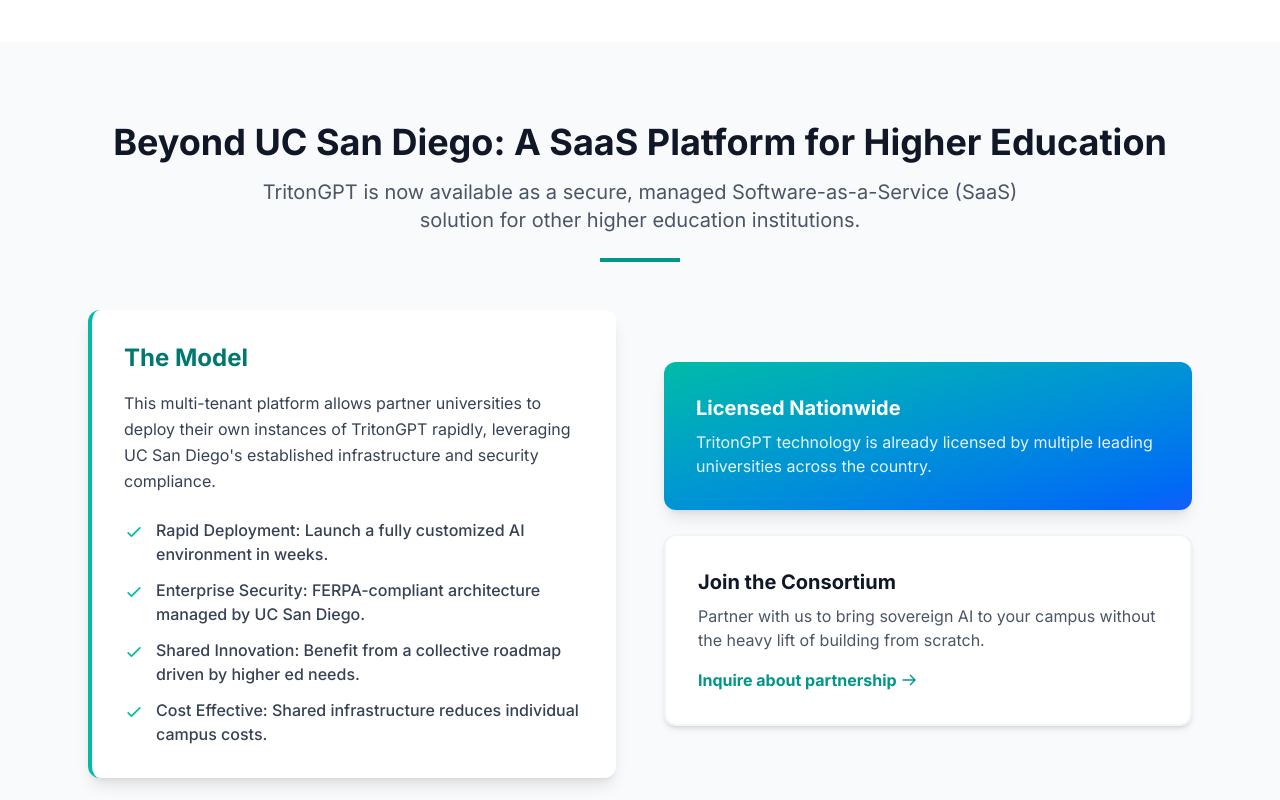
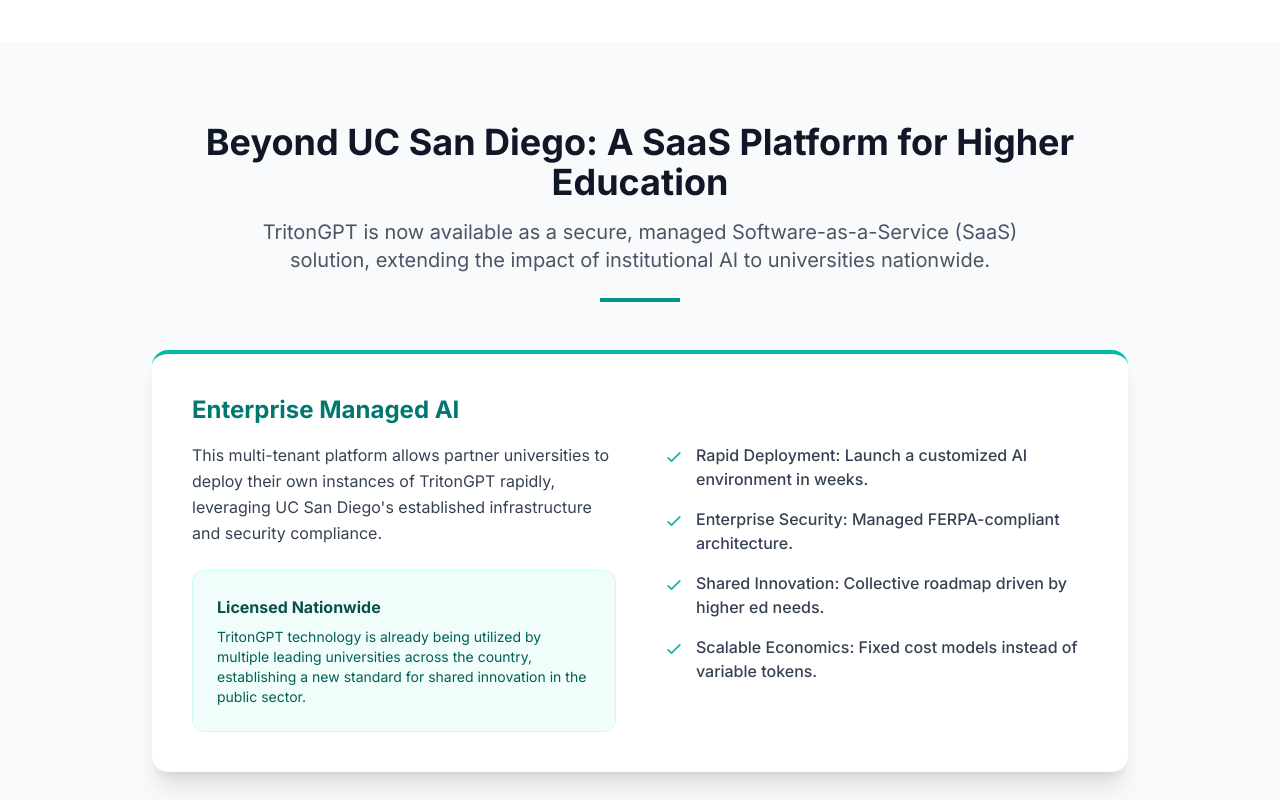
Before and after one commit to bpollak/brettpollak-website, a Next.js app: page /tritongpt in a window 1280 px wide. Shown: the part 5500-6300 px from the top of the page. Built offline with nearby package versions, Linux system fonts and the light colour scheme.

Commit message:
Simplify Higher Education Partnerships section and adjust alternating backgrounds

```diff
--- a/app/tritongpt/page.tsx
+++ b/app/tritongpt/page.tsx
@@ -449,25 +449,31 @@
 
       {/* Higher Education Partnerships */}
       <section className="bg-gray-50 py-20">
-        <div className="max-w-6xl mx-auto px-6">
+        <div className="max-w-5xl mx-auto px-6">
           <div className="text-center mb-12 animate-fade-in">
             <h2 className="text-4xl font-bold text-gray-900 mb-4">Beyond UC San Diego: A SaaS Platform for Higher Education</h2>
-            <p className="text-xl text-gray-600 max-w-3xl mx-auto">TritonGPT is now available as a secure, managed Software-as-a-Service (SaaS) solution for other higher education institutions.</p>
+            <p className="text-xl text-gray-600 max-w-3xl mx-auto">TritonGPT is now available as a secure, managed Software-as-a-Service (SaaS) solution, extending the impact of institutional AI to universities nationwide.</p>
             <div className="w-20 h-1 bg-teal-600 mx-auto mt-6"></div>
           </div>
 
-          <div className="grid md:grid-cols-2 gap-12 items-center">
-            <div className="card-3d bg-white p-8 rounded-xl shadow-lg border-l-4 border-teal-500 hover:shadow-2xl transition-all">
-              <h3 className="text-2xl font-bold text-gray-900 mb-4 text-teal-700">The Model</h3>
-              <p className="text-gray-700 leading-relaxed mb-6">
-                This multi-tenant platform allows partner universities to deploy their own instances of TritonGPT rapidly, leveraging UC San Diego&apos;s established infrastructure and security compliance.
-              </p>
-              <ul className="space-y-3">
+          <div className="card-3d bg-white p-10 rounded-2xl shadow-xl border-t-4 border-teal-500 hover:shadow-2xl transition-all">
+            <div className="grid md:grid-cols-2 gap-12 items-center">
+              <div>
+                <h3 className="text-2xl font-bold text-gray-900 mb-4 text-teal-700">Enterprise Managed AI</h3>
+                <p className="text-gray-700 leading-relaxed mb-6">
+                  This multi-tenant platform allows partner universities to deploy their own instances of TritonGPT rapidly, leveraging UC San Diego&apos;s established infrastructure and security compliance.
+                </p>
+                <div className="bg-teal-50 border border-teal-100 p-6 rounded-xl">
+                  <h4 className="text-teal-900 font-bold mb-2">Licensed Nationwide</h4>
+                  <p className="text-teal-800 text-sm">TritonGPT technology is already being utilized by multiple leading universities across the country, establishing a new standard for shared innovation in the public sector.</p>
+                </div>
+              </div>
+              <ul className="space-y-4">
                 {[
-                  "Rapid Deployment: Launch a fully customized AI environment in weeks.",
-                  "Enterprise Security: FERPA-compliant architecture managed by UC San Diego.",
-                  "Shared Innovation: Benefit from a collective roadmap driven by higher ed needs.",
-                  "Cost Effective: Shared infrastructure reduces individual campus costs."
+                  "Rapid Deployment: Launch a customized AI environment in weeks.",
+                  "Enterprise Security: Managed FERPA-compliant architecture.",
+                  "Shared Innovation: Collective roadmap driven by higher ed needs.",
+                  "Scalable Economics: Fixed cost models instead of variable tokens."
                 ].map((item, i) => (
                   <li key={i} className="flex items-start gap-3">
                     <svg className="w-5 h-5 text-teal-500 mt-1 flex-shrink-0" fill="none" stroke="currentColor" viewBox="0 0 24 24">
@@ -478,27 +484,12 @@
                 ))}
               </ul>
             </div>
-
-            <div className="relative h-full flex flex-col justify-center space-y-6">
-              <div className="bg-gradient-to-br from-teal-500 to-blue-600 p-8 rounded-xl text-white shadow-lg transform hover:-translate-y-1 transition-transform duration-300">
-                <h4 className="text-xl font-bold mb-2">Licensed Nationwide</h4>
-                <p className="opacity-90">TritonGPT technology is already licensed by multiple leading universities across the country.</p>
-              </div>
-              <div className="bg-white p-8 rounded-xl border-2 border-gray-100 shadow-md transform hover:-translate-y-1 transition-transform duration-300 hover:border-teal-300">
-                <h4 className="text-xl font-bold text-gray-900 mb-2">Join the Consortium</h4>
-                <p className="text-gray-600 mb-4">Partner with us to bring sovereign AI to your campus without the heavy lift of building from scratch.</p>
-                <a href="/contact" className="text-teal-600 font-bold hover:text-teal-800 inline-flex items-center gap-1 transition-colors">
-                  Inquire about partnership
-                  <svg className="w-4 h-4" fill="none" stroke="currentColor" viewBox="0 0 24 24"><path strokeLinecap="round" strokeLinejoin="round" strokeWidth={2} d="M14 5l7 7m0 0l-7 7m7-7H3" /></svg>
-                </a>
-              </div>
-            </div>
           </div>
         </div>
       </section>
 
       {/* User Testimonials Section */}
-      <section className="bg-gray-50 py-24">
+      <section className="bg-white py-24">
         <div className="max-w-7xl mx-auto px-6">
           <div className="text-center mb-16 animate-fade-in">
             <h2 className="text-4xl font-bold text-gray-900 mb-4">Voices of the Campus</h2>
@@ -573,7 +564,7 @@
       </section>
 
       {/* Implementation Lessons */}
-      <section className="bg-white py-20">
+      <section className="bg-gray-50 py-20">
         <div className="max-w-5xl mx-auto px-6">
           <h2 className="text-4xl font-bold text-gray-900 mb-12">Key Implementation Insights</h2>
           <div className="space-y-6">
```
